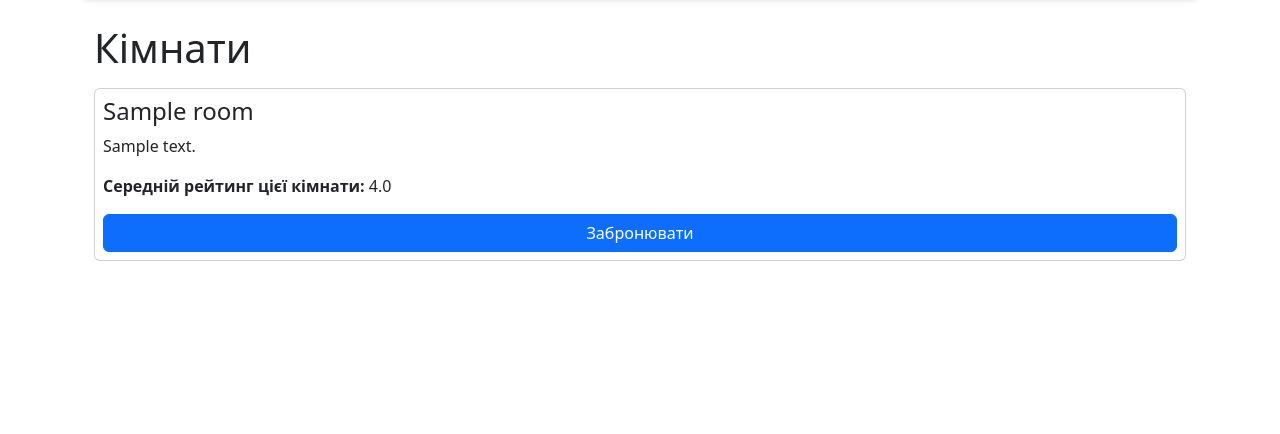
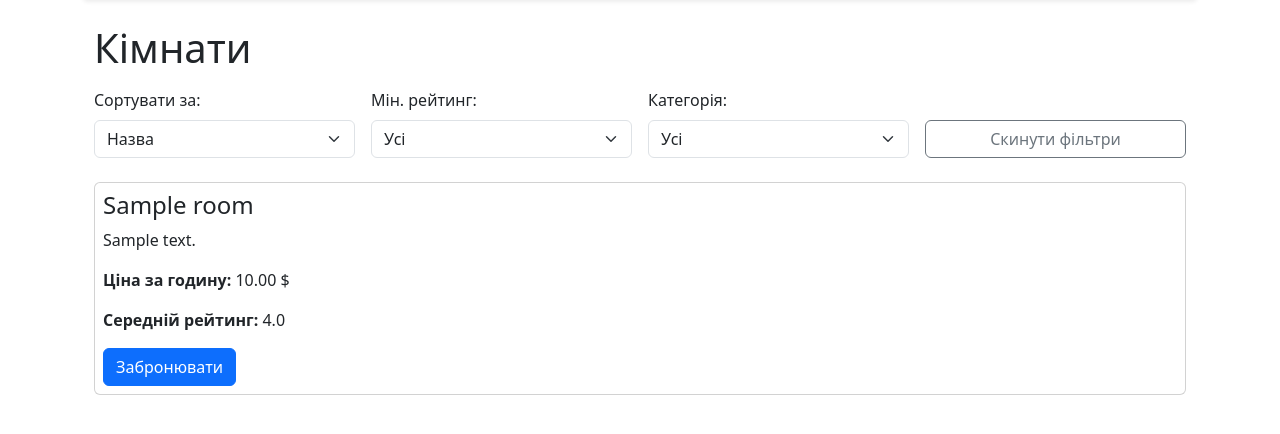
Before and after one commit to Evers0rr/hotel_system, a Django app: page /rooms/ in a window 1280 px wide. Shown: the part 82-516 px from the top of the page. Run offline with Django 5.2, Linux system fonts and the light colour scheme; tables that the repository leaves empty hold one stand-in row (values such as "Sample post").

Commit message:
Room sorting created, database added to .gitignore

```diff
--- a/booking/urls.py
+++ b/booking/urls.py
@@ -12,7 +12,7 @@
     path('register/', register, name='register'),
     path('profile/', profile, name='profile'),
     path('booking/<int:room_id>/rate/', views.rate_room, name='rate_room'),
+    path('booking/<int:room_id>/start/', views.initiate_booking, name='initiate_booking'),
     path('booking/<int:room_id>/', views.book_room, name='book_room'),
-    path('booking/<int:room_id>/start/', views.initiate_booking, name='initiate_booking'),
     path('booking/confirm/', views.confirm_booking, name='confirm_booking'),
 ]
--- a/booking/views.py
+++ b/booking/views.py
@@ -1,5 +1,5 @@
 from django.shortcuts import render, redirect, get_object_or_404
-from .models import Room, Booking,Post, RoomRating, BookingConfirmation
+from .models import Room, Booking,Post, RoomRating, BookingConfirmation, Category
 from .forms import BookingForm, CustomRegisterForm, RatingForm, ConfirmCodeForm
 from django.contrib.auth import authenticate, login
 from django.contrib.auth.decorators import login_required
@@ -61,8 +61,34 @@
     })
 
 def room_list(request):
-    rooms = Room.objects.annotate(avg_rating=Avg('roomrating__rating'))
-    return render(request, 'booking/room_list.html', {'rooms': rooms})
+    sort_by = request.GET.get('sort', 'name')
+    min_rating = request.GET.get('min_rating')
+    max_price = request.GET.get('max_price')
+
+    rooms = Room.objects.all().annotate(avg_rating=Avg('roomrating__rating'))
+
+    if min_rating:
+        rooms = rooms.filter(avg_rating__gte=float(min_rating))
+    if max_price:
+        rooms = rooms.filter(price_for_hour__lte=float(max_price))
+
+    if sort_by == 'price':
+        rooms = rooms.order_by('price_for_hour')
+    elif sort_by == 'rating':
+        rooms = rooms.order_by('-avg_rating')
+    elif sort_by == 'category':
+        rooms = rooms.order_by('category__name')
+    else:
+        rooms = rooms.order_by('name')
+
+    categories = Category.objects.all()
+    return render(request, 'booking/room_list.html', {
+        'rooms': rooms,
+        'sort_by': sort_by,
+        'min_rating': min_rating,
+        'max_price': max_price,
+        'categories': categories,
+    })
 
 def initiate_booking(request, room_id):
     room = get_object_or_404(Room, pk=room_id)
--- a/templates/booking/room_list.html
+++ b/templates/booking/room_list.html
@@ -28,24 +28,119 @@
         </div>
     </div>
 </nav>
+
 <div class="container py-4">
     <div class="d-flex justify-content-between align-items-center mb-3">
         <h1 class="mb-0">Кімнати</h1>
     </div>
 
+    <div class="row g-3 mb-4">
+        <div class="col-md-3">
+            <label for="sortSelect" class="form-label">Сортувати за:</label>
+            <select id="sortSelect" class="form-select">
+                <option value="name">Назва</option>
+                <option value="price">Ціна</option>
+                <option value="rating">Рейтинг</option>
+            </select>
+        </div>
+        <div class="col-md-3">
+            <label for="ratingFilter" class="form-label">Мін. рейтинг:</label>
+            <select id="ratingFilter" class="form-select">
+                <option value="0">Усі</option>
+                <option value="1">1+</option>
+                <option value="2">2+</option>
+                <option value="3">3+</option>
+                <option value="4">4+</option>
+                <option value="5">5</option>
+            </select>
+        </div>
+        <div class="col-md-3">
+            <label for="categoryFilter" class="form-label">Категорія:</label>
+            <select id="categoryFilter" class="form-select">
+                <option value="all">Усі</option>
+                {% for cat in categories %}
+                    <option value="{{ cat.name }}">{{ cat.name }}</option>
+                {% endfor %}
+            </select>
+        </div>
+        <div class="col-md-3 d-flex align-items-end">
+            <button id="resetFilters" class="btn btn-outline-secondary w-100">Скинути фільтри</button>
+        </div>
+    </div>
+
+    <div id="roomList">
         {% for room in rooms %}
-        <div class="card mb-2 p-2">
+        <div class="card mb-2 p-2 room-card"
+             data-name="{{ room.name|lower }}"
+             data-price="{{ room.price_for_hour }}"
+             data-rating="{{ room.avg_rating|default:0 }}"
+             data-category="{{ room.category.name|default:'unknown'|lower }}">
             <h4>{{ room.name }}</h4>
             <p>{{ room.description }}</p>
-
+            <p><strong>Ціна за годину:</strong> {{ room.price_for_hour }} $</p>
             {% if room.avg_rating %}
-            <p><strong>Середній рейтинг цієї кімнати:</strong> {{ room.avg_rating|floatformat:1 }}</p>
+                <p><strong>Середній рейтинг:</strong> {{ room.avg_rating|floatformat:1 }}</p>
             {% else %}
-            <p><strong>Середній рейтинг цієї кімнати:</strong> Поки немає оцінок</p>
+                <p><strong>Середній рейтинг:</strong> Поки немає оцінок</p>
             {% endif %}
-
             <a href="{% url 'book_room' room.id %}" class="btn btn-primary">Забронювати</a>
         </div>
         {% endfor %}
     </div>
+</div>
+
+<script>
+    document.addEventListener("DOMContentLoaded", function () {
+        const sortSelect = document.getElementById("sortSelect");
+        const ratingFilter = document.getElementById("ratingFilter");
+        const categoryFilter = document.getElementById("categoryFilter");
+        const resetBtn = document.getElementById("resetFilters");
+        const roomCards = document.querySelectorAll(".room-card");
+
+        function filterAndSortRooms() {
+            const sortValue = sortSelect.value;
+            const minRating = parseFloat(ratingFilter.value);
+            const category = categoryFilter.value.toLowerCase();
+
+            let sortedRooms = Array.from(roomCards);
+
+            sortedRooms.forEach(card => {
+                const rating = parseFloat(card.dataset.rating);
+                const cat = card.dataset.category;
+
+                const showByRating = rating >= minRating;
+                const showByCategory = (category === "all" || cat === category);
+
+                card.style.display = (showByRating && showByCategory) ? "block" : "none";
+            });
+
+            sortedRooms.sort((a, b) => {
+                if (sortValue === "name") {
+                    return a.dataset.name.localeCompare(b.dataset.name);
+                } else if (sortValue === "price") {
+                    return parseFloat(a.dataset.price) - parseFloat(b.dataset.price);
+                } else if (sortValue === "rating") {
+                    return parseFloat(b.dataset.rating) - parseFloat(a.dataset.rating);
+                }
+                return 0;
+            });
+
+            const container = document.getElementById("roomList");
+            sortedRooms.forEach(room => container.appendChild(room));
+        }
+
+        sortSelect.addEventListener("change", filterAndSortRooms);
+        ratingFilter.addEventListener("change", filterAndSortRooms);
+        categoryFilter.addEventListener("change", filterAndSortRooms);
+        resetBtn.addEventListener("click", () => {
+            sortSelect.value = "name";
+            ratingFilter.value = "0";
+            categoryFilter.value = "all";
+            filterAndSortRooms();
+        });
+
+        filterAndSortRooms();
+    });
+</script>
+
 {% endblock %}
```
Also changed, not shown: 1 other file. Lines whose indentation alone changed are shown as unchanged.
